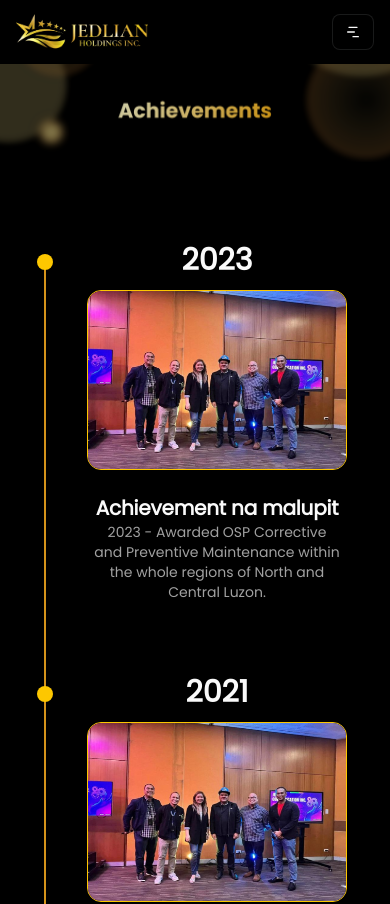
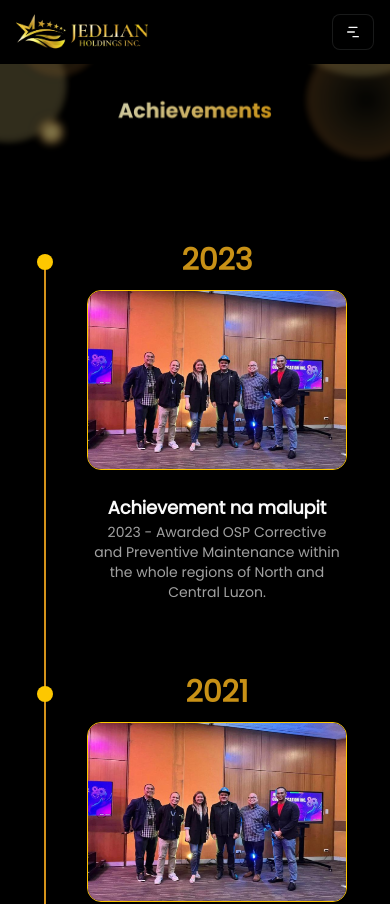
Before and after one commit to M1chael30/jedlian, a Next.js app: page /achievements in a window 390 px wide. Shown: the top 904 px of the page. Built offline with nearby package versions, Linux system fonts and the light colour scheme.

Commit message:
Update desktop-view.jsx

```diff
--- a/components/components-achievements-page/desktop-view.jsx
+++ b/components/components-achievements-page/desktop-view.jsx
@@ -32,8 +32,8 @@ export default function DesktopView() {
 
               {/* Content */}
               <div className="space-y-3">
-                <div className="flex items-center gap-2.5 justify-center md:justify-normal">
-                  <span className="text-3xl md:text-4xl font-semibold">{period}</span>
+                <div className="flex items-center gap-2.5 justify-center md:justify-normal bg-[radial-gradient(circle_at_50%,#c89116,#c89116,#cfceaa)] text-transparent bg-clip-text">
+                  <span className="text-3xl md:text-5xl font-semibold">{period}</span>
                 </div>
                 <div className="flex justify-center md:justify-normal md:block">
 
@@ -41,7 +41,7 @@ export default function DesktopView() {
                 </div>
 
                 <div className="flex flex-col justify-center py-3 items-center md:items-start">
-                  <h3 className="font-semibold text-xl tracking-[-0.01em]">
+                  <h3 className="font-semibold text-lg md:text-xl tracking-[-0.01em]">
                     {title}
                   </h3>
                 <p className="text-pretty text-muted-foreground text-sm sm:text-base text-center md:text-left">
```
